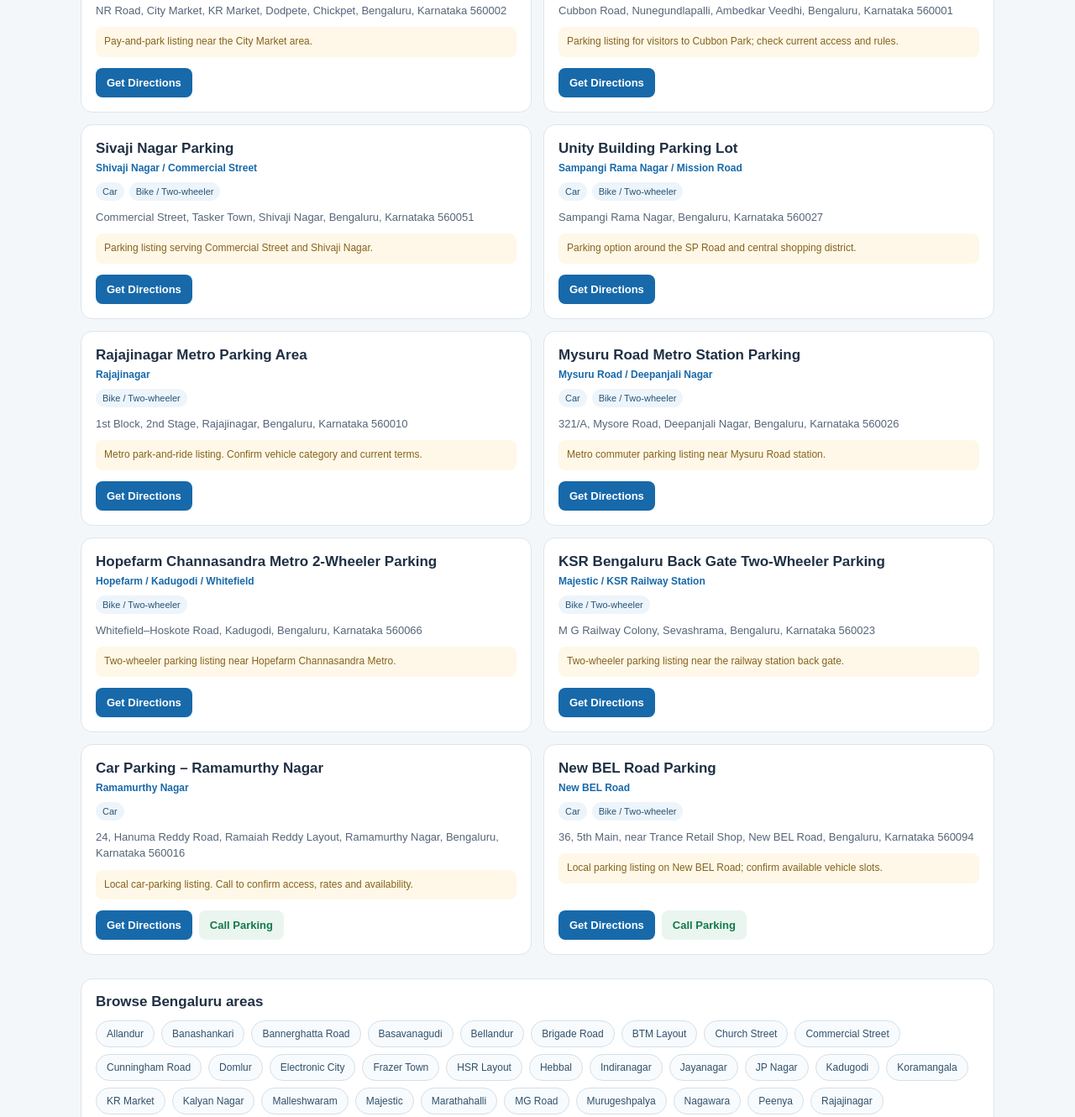
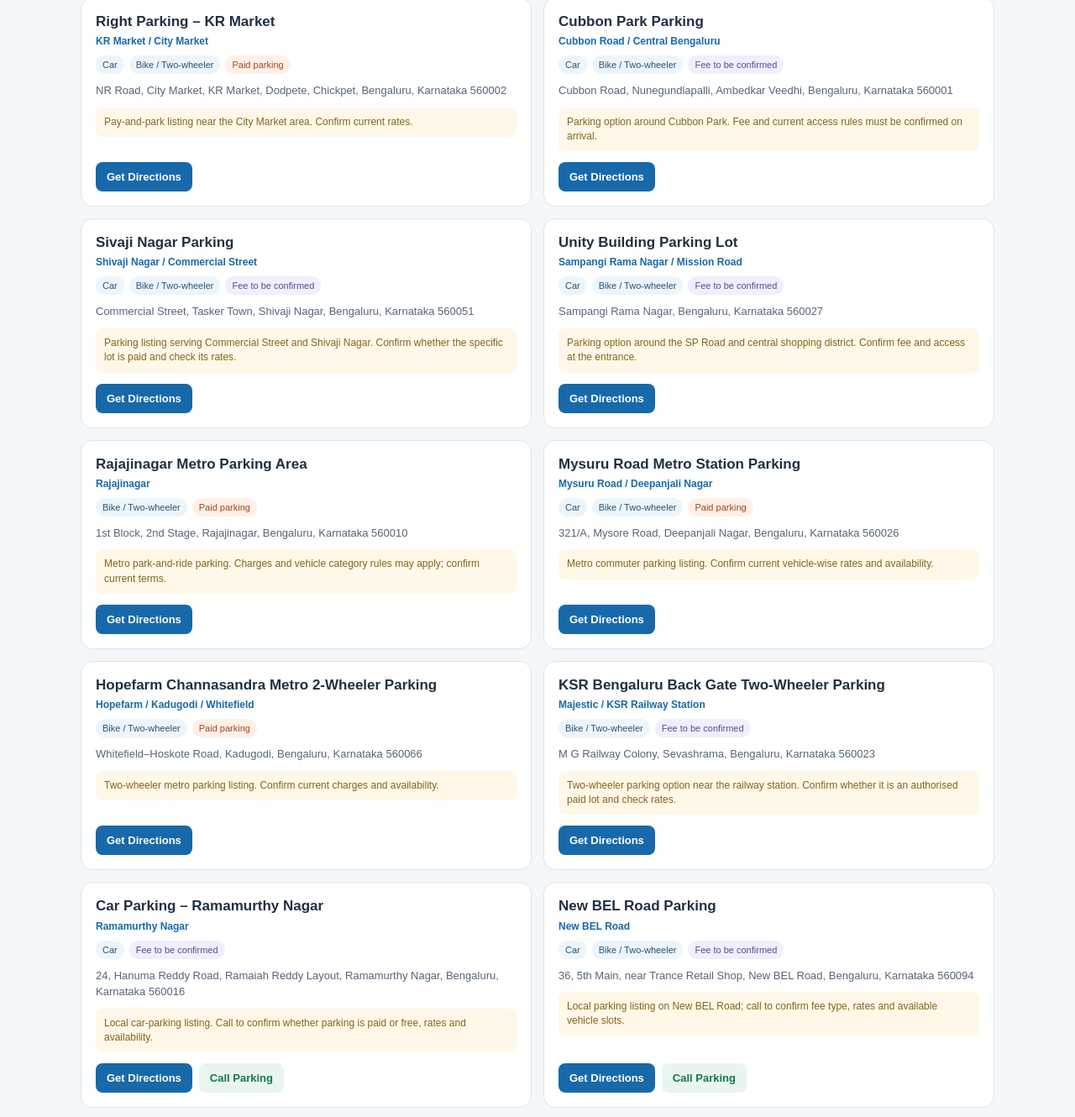
Before and after one commit to Ainn5/BengaluruParkingFinder, a plain HTML site: page index.html in a window 1280 px wide. Shown: the part 741-2071 px from the top of the page at 84% size. Drawn offline with Linux system fonts and the light colour scheme.

Commit message:
Add paid and potential free parking filters and zones

```diff
--- a/index.html
+++ b/index.html
@@ -21,7 +21,7 @@ input:focus,select:focus{outline:2px solid #9bc9ee;border-color:var(--blue)}
 .cards{display:grid;grid-template-columns:repeat(2,minmax(0,1fr));gap:14px}
 .card{background:white;border:1px solid var(--line);border-radius:14px;padding:17px;display:flex;flex-direction:column;gap:10px;min-width:0}
 .cardhead{display:flex;justify-content:space-between;gap:10px;align-items:flex-start}.card h3{font-size:17px;margin:0;line-height:1.3}.area{font-size:12px;color:var(--blue);font-weight:700;margin-top:5px}
-.tags{display:flex;gap:6px;flex-wrap:wrap}.tag{font-size:11px;background:var(--pale);color:#285477;padding:5px 8px;border-radius:20px}
+.tags{display:flex;gap:6px;flex-wrap:wrap}.tag{font-size:11px;background:var(--pale);color:#285477;padding:5px 8px;border-radius:20px}.tag.paid{background:#fff0e8;color:#a34718}.tag.free{background:#eaf5ef;color:#16794b}.tag.check{background:#f0effb;color:#554c9b}
 .address{font-size:13px;color:#566579;line-height:1.5;margin:0}.note{font-size:12px;color:#85631c;background:#fff8e8;padding:9px 10px;border-radius:8px;line-height:1.45;margin:0}
 .actions{display:flex;gap:8px;flex-wrap:wrap;margin-top:auto;padding-top:3px}.btn{display:inline-flex;justify-content:center;align-items:center;text-decoration:none;border-radius:8px;padding:10px 13px;font-size:13px;font-weight:700}.mapbtn{background:var(--blue);color:white}.phonebtn{background:#eaf5ef;color:var(--green)}
 .empty{background:white;border:1px dashed #b9c9d7;border-radius:12px;padding:30px;text-align:center;color:var(--muted);grid-column:1/-1}
@@ -43,6 +43,7 @@ footer{text-align:center;padding:20px;color:#728094;font-size:12px;border-top:1p
    <div><label for="search">Search parking name or area</label><input id="search" type="search" placeholder="Try HSR Layout, Majestic, KR Market..."></div>
    <div><label for="area">Bengaluru area</label><select id="area"><option value="">All areas</option></select></div>
    <div><label for="vehicle">Vehicle type</label><select id="vehicle"><option value="">All vehicles</option><option value="Car">Car</option><option value="Bike">Bike / Two-wheeler</option></select></div>
+   <div><label for="cost">Parking fee</label><select id="cost"><option value="">Paid and free</option><option value="Paid">Paid parking</option><option value="Free">Potential free parking</option><option value="Check">Fee to be confirmed</option></select></div>
   </div>
  </section>
  <div class="summary"><h2>Parking locations</h2><span class="count" id="count" aria-live="polite"></span></div>
@@ -53,18 +54,23 @@ footer{text-align:center;padding:20px;color:#728094;font-size:12px;border-top:1p
 <footer>© <span id="year"></span> Bengaluru Parking Finder · Page Owner: Ainn</footer>
 <script>
 const places = [
- {name:"Freedom Park Multi-Level Car Parking",area:"Gandhi Nagar / Majestic",address:"Sheshadri Road, Gandhi Nagar, Bengaluru, Karnataka 560009",vehicles:["Car","Bike"],note:"Public multi-level parking near Freedom Park. Check event-day crowding."},
- {name:"Kempe Gowda Maharaja Parking Complex",area:"Chickpet / KG Road",address:"143, Kempegowda Road, Anchepet, Chickpet, Bengaluru, Karnataka 560009",vehicles:["Car","Bike"],note:"Multi-level paid parking serving Chickpet, Avenue Road and nearby markets."},
- {name:"Right Parking – KR Market",area:"KR Market / City Market",address:"NR Road, City Market, KR Market, Dodpete, Chickpet, Bengaluru, Karnataka 560002",vehicles:["Car","Bike"],note:"Pay-and-park listing near the City Market area."},
- {name:"Cubbon Park Parking",area:"Cubbon Road / Central Bengaluru",address:"Cubbon Road, Nunegundlapalli, Ambedkar Veedhi, Bengaluru, Karnataka 560001",vehicles:["Car","Bike"],note:"Parking listing for visitors to Cubbon Park; check current access and rules."},
- {name:"Sivaji Nagar Parking",area:"Shivaji Nagar / Commercial Street",address:"Commercial Street, Tasker Town, Shivaji Nagar, Bengaluru, Karnataka 560051",vehicles:["Car","Bike"],note:"Parking listing serving Commercial Street and Shivaji Nagar."},
- {name:"Unity Building Parking Lot",area:"Sampangi Rama Nagar / Mission Road",address:"Sampangi Rama Nagar, Bengaluru, Karnataka 560027",vehicles:["Car","Bike"],note:"Parking option around the SP Road and central shopping district."},
- {name:"Rajajinagar Metro Parking Area",area:"Rajajinagar",address:"1st Block, 2nd Stage, Rajajinagar, Bengaluru, Karnataka 560010",vehicles:["Bike"],note:"Metro park-and-ride listing. Confirm vehicle category and current terms."},
- {name:"Mysuru Road Metro Station Parking",area:"Mysuru Road / Deepanjali Nagar",address:"321/A, Mysore Road, Deepanjali Nagar, Bengaluru, Karnataka 560026",vehicles:["Car","Bike"],note:"Metro commuter parking listing near Mysuru Road station."},
- {name:"Hopefarm Channasandra Metro 2-Wheeler Parking",area:"Hopefarm / Kadugodi / Whitefield",address:"Whitefield–Hoskote Road, Kadugodi, Bengaluru, Karnataka 560066",vehicles:["Bike"],note:"Two-wheeler parking listing near Hopefarm Channasandra Metro."},
- {name:"KSR Bengaluru Back Gate Two-Wheeler Parking",area:"Majestic / KSR Railway Station",address:"M G Railway Colony, Sevashrama, Bengaluru, Karnataka 560023",vehicles:["Bike"],note:"Two-wheeler parking listing near the railway station back gate."},
- {name:"Car Parking – Ramamurthy Nagar",area:"Ramamurthy Nagar",address:"24, Hanuma Reddy Road, Ramaiah Reddy Layout, Ramamurthy Nagar, Bengaluru, Karnataka 560016",vehicles:["Car"],phone:"09972373126",note:"Local car-parking listing. Call to confirm access, rates and availability."},
- {name:"New BEL Road Parking",area:"New BEL Road",address:"36, 5th Main, near Trance Retail Shop, New BEL Road, Bengaluru, Karnataka 560094",vehicles:["Car","Bike"],phone:"07975492926",note:"Local parking listing on New BEL Road; confirm available vehicle slots."}
+ {name:"Freedom Park Multi-Level Car Parking",area:"Gandhi Nagar / Majestic",address:"Sheshadri Road, Gandhi Nagar, Bengaluru, Karnataka 560009",vehicles:["Car","Bike"],fee:"Paid",note:"Public multi-level parking. Parking charges apply; confirm current rates and event-day access."},
+ {name:"Kempe Gowda Maharaja Parking Complex",area:"Chickpet / KG Road",address:"143, Kempegowda Road, Anchepet, Chickpet, Bengaluru, Karnataka 560009",vehicles:["Car","Bike"],fee:"Paid",note:"Multi-level paid parking serving Chickpet, Avenue Road and nearby markets. Confirm current rates."},
+ {name:"Right Parking – KR Market",area:"KR Market / City Market",address:"NR Road, City Market, KR Market, Dodpete, Chickpet, Bengaluru, Karnataka 560002",vehicles:["Car","Bike"],fee:"Paid",note:"Pay-and-park listing near the City Market area. Confirm current rates."},
+ {name:"Cubbon Park Parking",area:"Cubbon Road / Central Bengaluru",address:"Cubbon Road, Nunegundlapalli, Ambedkar Veedhi, Bengaluru, Karnataka 560001",vehicles:["Car","Bike"],fee:"Check",note:"Parking option around Cubbon Park. Fee and current access rules must be confirmed on arrival."},
+ {name:"Sivaji Nagar Parking",area:"Shivaji Nagar / Commercial Street",address:"Commercial Street, Tasker Town, Shivaji Nagar, Bengaluru, Karnataka 560051",vehicles:["Car","Bike"],fee:"Check",note:"Parking listing serving Commercial Street and Shivaji Nagar. Confirm whether the specific lot is paid and check its rates."},
+ {name:"Unity Building Parking Lot",area:"Sampangi Rama Nagar / Mission Road",address:"Sampangi Rama Nagar, Bengaluru, Karnataka 560027",vehicles:["Car","Bike"],fee:"Check",note:"Parking option around the SP Road and central shopping district. Confirm fee and access at the entrance."},
+ {name:"Rajajinagar Metro Parking Area",area:"Rajajinagar",address:"1st Block, 2nd Stage, Rajajinagar, Bengaluru, Karnataka 560010",vehicles:["Bike"],fee:"Paid",note:"Metro park-and-ride parking. Charges and vehicle category rules may apply; confirm current terms."},
+ {name:"Mysuru Road Metro Station Parking",area:"Mysuru Road / Deepanjali Nagar",address:"321/A, Mysore Road, Deepanjali Nagar, Bengaluru, Karnataka 560026",vehicles:["Car","Bike"],fee:"Paid",note:"Metro commuter parking listing. Confirm current vehicle-wise rates and availability."},
+ {name:"Hopefarm Channasandra Metro 2-Wheeler Parking",area:"Hopefarm / Kadugodi / Whitefield",address:"Whitefield–Hoskote Road, Kadugodi, Bengaluru, Karnataka 560066",vehicles:["Bike"],fee:"Paid",note:"Two-wheeler metro parking listing. Confirm current charges and availability."},
+ {name:"KSR Bengaluru Back Gate Two-Wheeler Parking",area:"Majestic / KSR Railway Station",address:"M G Railway Colony, Sevashrama, Bengaluru, Karnataka 560023",vehicles:["Bike"],fee:"Check",note:"Two-wheeler parking option near the railway station. Confirm whether it is an authorised paid lot and check rates."},
+ {name:"Car Parking – Ramamurthy Nagar",area:"Ramamurthy Nagar",address:"24, Hanuma Reddy Road, Ramaiah Reddy Layout, Ramamurthy Nagar, Bengaluru, Karnataka 560016",vehicles:["Car"],phone:"09972373126",fee:"Check",note:"Local car-parking listing. Call to confirm whether parking is paid or free, rates and availability."},
+ {name:"New BEL Road Parking",area:"New BEL Road",address:"36, 5th Main, near Trance Retail Shop, New BEL Road, Bengaluru, Karnataka 560094",vehicles:["Car","Bike"],phone:"07975492926",fee:"Check",note:"Local parking listing on New BEL Road; call to confirm fee type, rates and available vehicle slots."},
+ {name:"Permitted roadside spaces – HSR Layout",area:"HSR Layout",address:"HSR Layout, Bengaluru, Karnataka",vehicles:["Car","Bike"],fee:"Free",note:"Potential no-charge roadside parking only where a sign or marking explicitly permits parking. Many roads have restrictions; never block footpaths, gates or bus stops."},
+ {name:"Permitted roadside spaces – Jayanagar",area:"Jayanagar",address:"Jayanagar, Bengaluru, Karnataka",vehicles:["Car","Bike"],fee:"Free",note:"Potential no-charge roadside spaces on eligible streets only where local signs/markings allow parking. Check restrictions before leaving the vehicle."},
+ {name:"Permitted roadside spaces – JP Nagar",area:"JP Nagar",address:"JP Nagar, Bengaluru, Karnataka",vehicles:["Car","Bike"],fee:"Free",note:"Potential no-charge roadside spaces only on streets where parking is expressly permitted. Availability is not guaranteed; obey signs and road markings."},
+ {name:"Permitted roadside spaces – Vijayanagar",area:"Vijayanagar",address:"Vijayanagar, Bengaluru, Karnataka",vehicles:["Car","Bike"],fee:"Free",note:"Potential no-charge roadside spaces only where parking is expressly permitted by signs/markings. Check on-site restrictions."},
+ {name:"Permitted roadside spaces – Yelahanka",area:"Yelahanka",address:"Yelahanka, Bengaluru, Karnataka",vehicles:["Car","Bike"],fee:"Free",note:"Potential no-charge roadside spaces only where signs/markings permit parking. Do not assume an empty road edge is a legal parking space."}
 ];
 const areaNames = ["Allandur","Banashankari","Bannerghatta Road","Basavanagudi","Bellandur","Brigade Road","BTM Layout","Church Street","Commercial Street","Cunningham Road","Domlur","Electronic City","Frazer Town","HSR Layout","Hebbal","Indiranagar","Jayanagar","JP Nagar","Kadugodi","Koramangala","KR Market","Kalyan Nagar","Malleshwaram","Majestic","Marathahalli","MG Road","Murugeshpalya","Nagawara","Peenya","Rajajinagar","Ramamurthy Nagar","RT Nagar","Sarjapur Road","Shivaji Nagar","Ulsoor","Vijayanagar","Whitefield","Yelahanka","Yeshwanthpur"];
 const searchEl=document.getElementById("search"), areaEl=document.getElementById("area"), vehicleEl=document.getElementById("vehicle"), cardsEl=document.getElementById("cards");
@@ -73,15 +79,16 @@ uniqueAreas.forEach(a=>{const o=document.createElement("option");o.value=a;o.tex
 const areaButtons=document.getElementById("areaButtons");
 areaNames.forEach(a=>{const b=document.createElement("button");b.type="button";b.textContent=a;b.addEventListener("click",()=>{areaEl.value="";searchEl.value=a;render()});areaButtons.appendChild(b)});
 function render(){
- const q=searchEl.value.trim().toLowerCase(), area=areaEl.value, vehicle=vehicleEl.value;
- const filtered=places.filter(p=>(!q||[p.name,p.area,p.address].join(" ").toLowerCase().includes(q))&&(!area||p.area===area)&&(!vehicle||p.vehicles.includes(vehicle)));
+ const q=searchEl.value.trim().toLowerCase(), area=areaEl.value, vehicle=vehicleEl.value, fee=document.getElementById("cost").value;
+ const filtered=places.filter(p=>(!q||[p.name,p.area,p.address].join(" ").toLowerCase().includes(q))&&(!area||p.area===area)&&(!vehicle||p.vehicles.includes(vehicle))&&(!fee||p.fee===fee));
  cardsEl.replaceChildren();
  filtered.forEach(p=>{
   const card=document.createElement("article");card.className="card";
   const head=document.createElement("div");head.className="cardhead";
   const title=document.createElement("div");const h=document.createElement("h3");h.textContent=p.name;const ar=document.createElement("div");ar.className="area";ar.textContent=p.area;title.append(h,ar);
   head.append(title);card.append(head);
-  const tags=document.createElement("div");tags.className="tags";p.vehicles.forEach(v=>{const t=document.createElement("span");t.className="tag";t.textContent=v==="Bike"?"Bike / Two-wheeler":"Car";tags.append(t)});card.append(tags);
+  const tags=document.createElement("div");tags.className="tags";p.vehicles.forEach(v=>{const t=document.createElement("span");t.className="tag";t.textContent=v==="Bike"?"Bike / Two-wheeler":"Car";tags.append(t)});
+  const feeTag=document.createElement("span");feeTag.className="tag "+(p.fee==="Paid"?"paid":p.fee==="Free"?"free":"check");feeTag.textContent=p.fee==="Paid"?"Paid parking":p.fee==="Free"?"Potential free parking":"Fee to be confirmed";tags.append(feeTag);card.append(tags);
   const addr=document.createElement("p");addr.className="address";addr.textContent=p.address;card.append(addr);
   const note=document.createElement("p");note.className="note";note.textContent=p.note;card.append(note);
   const actions=document.createElement("div");actions.className="actions";
```
